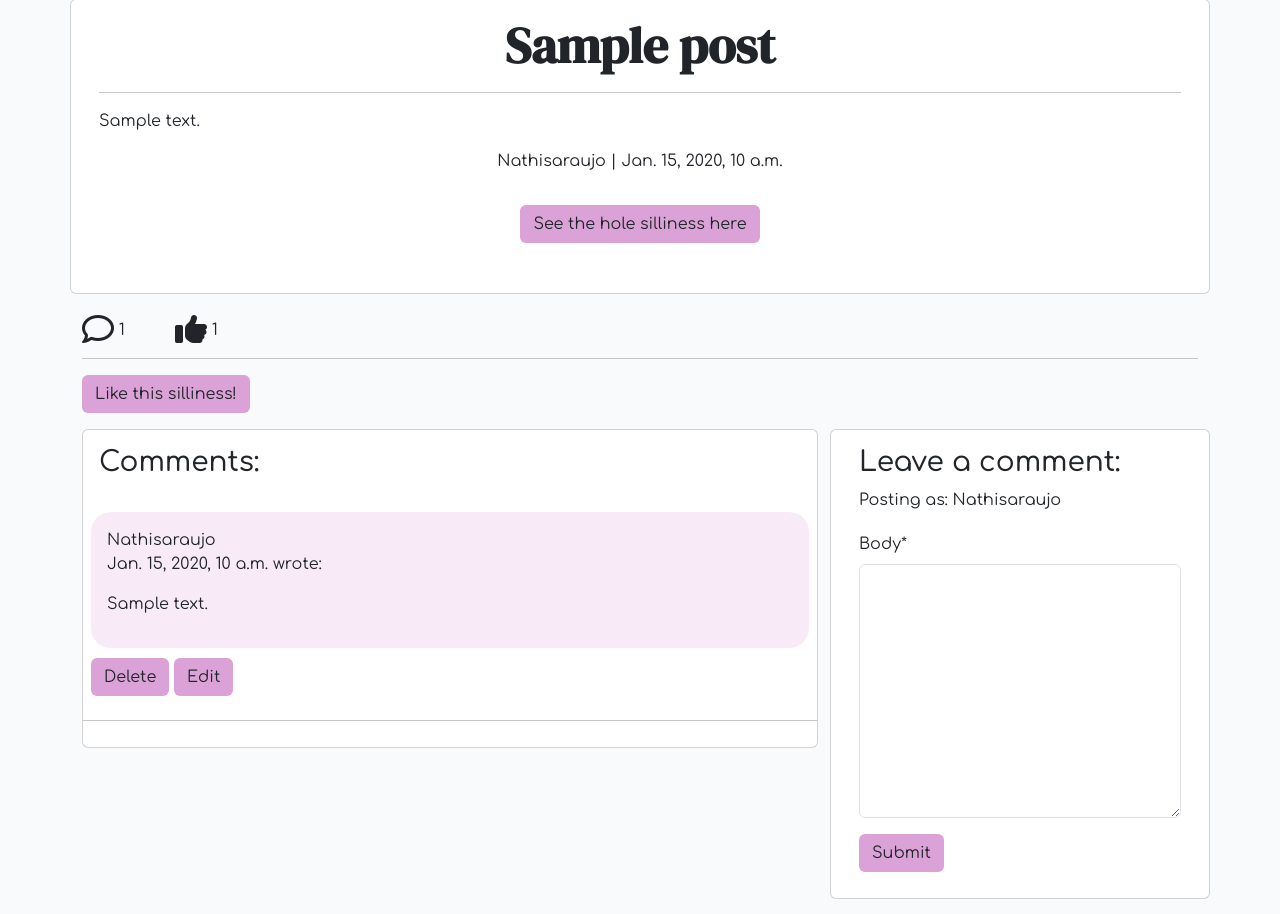
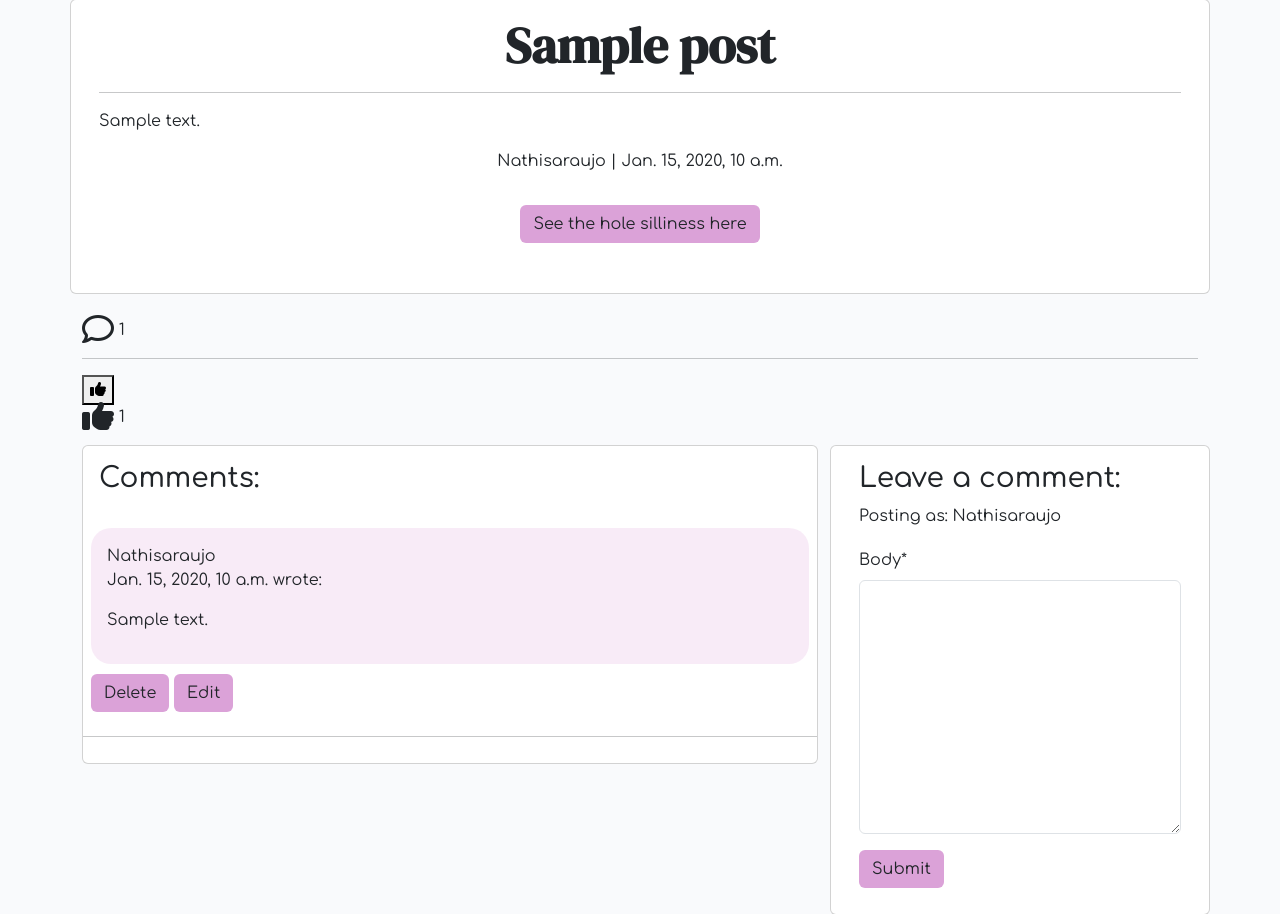
Before and after one commit to Nathisaraujo/project4, a Django app: a page that uses blog/templates/blog/post_detail.html in a window 1280 px wide. Shown: the part 118-1032 px from the top of the page. Run offline with Django 4.2, Linux system fonts and the light colour scheme; a user stored in the database is signed in; data comes from the database, SQL or seed files in the repository; tables that the repository leaves empty hold one stand-in row (values such as "Sample post"); some libraries are stand-ins or nearby versions.

Commit message:
reinstalled packages, recreated env.py file, fixed like button

```diff
--- a/blog/admin.py
+++ b/blog/admin.py
@@ -1,5 +1,6 @@
 from django.contrib import admin
-from .models import Post, Comment, Like
+from .models import Post, Comment
+# Like
 from django_summernote.admin import SummernoteModelAdmin
 
 
@@ -16,4 +17,4 @@ class PostAdmin(SummernoteModelAdmin):
 
 # Register your models here.
 admin.site.register(Comment)
-admin.site.register(Like)
+# admin.site.register(Like)
--- a/blog/models.py
+++ b/blog/models.py
@@ -50,14 +50,14 @@ class Comment(models.Model):
         return f"{self.body} by {self.author}"
 
 
-class Like(models.Model):
-    user = models.ForeignKey(User, on_delete=models.CASCADE)
-    post = models.ForeignKey(Post, on_delete=models.CASCADE)
+# class Like(models.Model):
+#     user = models.ForeignKey(User, on_delete=models.CASCADE)
+#     post = models.ForeignKey(Post, on_delete=models.CASCADE)
 
-    def __str__(self):
-        return str(self.post)
+#     def __str__(self):
+#         return str(self.post)
 
-    def save(self, *args, **kwargs):
-        super(Like, self).save(*args, **kwargs)
-        self.post.like_count = Like.objects.filter(post=self.post).count()
-        self.post.save()
+#     def save(self, *args, **kwargs):
+#         super(Like, self).save(*args, **kwargs)
+#         self.post.like_count = Like.objects.filter(post=self.post).count()
+#         self.post.save()
--- a/blog/templates/blog/post_detail.html
+++ b/blog/templates/blog/post_detail.html
@@ -30,21 +30,29 @@
       <div class="col-1">
           <i class="fa-regular fa-comment fa-2xl"></i> {{ comment_count }}
       </div>
-      <div class="likeCounter col-2" data-post-slug="{{ post.slug }}">
+      <!-- <div class="likeCounter col-2" data-post-slug="{{ post.slug }}">
         <i class="fa-solid fa-thumbs-up fa-2xl"></i> {{ post.like_count }}
-      </div>
+      </div> -->
   </div>
   <hr>
   <!-- Displaying Like button -->
-  <form id="likeForm" action="{% url 'like-post' post.slug %}" method='POST'>
-    {% if user.is_authenticated %}
-    <input type="hidden" name="post_id" value="{{ post.id }}">
-    <button class="btn btn-sillytalks btn-like" type="submit"></i> Like this silliness!</button>
+  {% if user.is_authenticated %}
+  <form class="d-inline" action="{% url 'post_like' post.slug %}" method="POST">
+    {% csrf_token %}
+    {% if liked %}
+    <button type="submit" name="blogpost_id" value="{{post.slug}}" class="btn-liked"><i
+      class="fas fa-solid fa-thumbs-up"></i><span class="sr-only">You have liked the
+      Post!</span></button>
     {% else %}
-      <p>Log in to like the silliness</p>
-    {% csrf_token %}
+    <button type="submit" name="blogpost_id" value="{{post.slug}}" class="btn-like"><i
+      class="far fa-light fa-thumbs-up"></i><span class="sr-only">Click here to Like
+      the post</span></button>
     {% endif %}
   </form>
+  {% endif %}
+  <div class="likeCounter col-2" data-post-slug="{{ post.slug }}">
+        <i class="fa-solid fa-thumbs-up fa-2xl"></i> {{ post.like_count }}
+  </div>
   <div class="row">
   <!-- Displaying Comments -->
     <div class="col">
@@ -140,6 +148,6 @@
 
 {% block extras %}
 <script src="{% static 'js/comments.js' %}"></script>
-<script src="{% static 'js/likes.js' %}"></script>
+<!-- <script src="{% static 'js/likes.js' %}"></script> -->
 
 {% endblock %}
--- a/blog/urls.py
+++ b/blog/urls.py
@@ -1,6 +1,6 @@
 from . import views
 from django.urls import path, include
-from .views import like_post
+# from .views import like_post
 from django.contrib import admin
 
 urlpatterns = [
@@ -10,6 +10,7 @@ urlpatterns = [
          views.comment_edit, name='comment_edit'),
     path('<slug:slug>/delete_comment/<int:comment_id>',
          views.comment_delete, name='comment_delete'),
-    path('<slug:slug>/like/', views.like_post, name='like-post'),
+#     path('like/<slug:slug>', views.like_post, name='like-post'),
+     path('like/<slug:slug>', views.PostLike.as_view(), name='post_like'),
     path('accounts/', include('allauth.urls')),
 ]
--- a/blog/views.py
+++ b/blog/views.py
@@ -3,7 +3,8 @@ from django.views import generic
 from django.contrib import messages
 from django.http import HttpResponseRedirect
 from django.http import JsonResponse
-from .models import Post, Comment, Like
+from .models import Post, Comment
+# , Like
 from .forms import CommentForm
 from django.db.models import F
 # from django.contrib.auth.decorators import login_required
@@ -21,13 +22,18 @@ def post_detail(request, slug):
     post = get_object_or_404(queryset, slug=slug)
     comments = post.comments.all().order_by("-created_on")
     comment_count = post.comments.filter(approved=True).count()
+    like_count = post.like_count
 
-    like = False
-    if request.user.is_authenticated:
-        if post.liked.filter(id=request.user.id).exists():
-            like = True
+    # like = False
+    # if request.user.is_authenticated:
+    #     if post.liked.filter(id=request.user.id).exists():
+    #         like = True
 
-    like_count = post.like_count
+    liked = False
+    if post.liked.filter(id=request.user.id).exists():
+        liked = True
+
+
 
     if request.method == "POST":
         comment_form = CommentForm(data=request.POST)
@@ -50,7 +56,7 @@ def post_detail(request, slug):
         "comments": comments,
         "comment_count": comment_count,
         "comment_form": comment_form,
-        "like": like,
+        "liked": liked,
         "like_count": like_count,
         },
     )
@@ -94,23 +100,47 @@ def comment_delete(request, slug, comment_id):
     return HttpResponseRedirect(reverse('post_detail', args=[slug]))
 
 
-def like_post(request, slug):
-    if request.method == 'POST':
-        post_id = request.POST.get('post_id')
-        post = get_object_or_404(Post, id=post_id)
-        if post.liked.filter(id=request.user.id).exists():
-            post.liked.remove(request.user)
+# def like_post(request, slug):
+#     if request.method == 'POST':
+#         post_id = request.POST.get('post_id')
+#         post = get_object_or_404(Post, id=post_id)
+#         if post.liked.filter(id=request.user.id).exists():
+#             post.liked.remove(request.user)
+#             if post.like_count > 0:
+#                 post.like_count -= 1
+#             post.save()
+#             like_count = post.like_count
+#             return JsonResponse({'liked': False, 'like_count': like_count})
+#         else:
+#             post.liked.add(request.user)
+#             post.like_count += 1
+#             post.save()
+#             like_count = post.like_count
+#             return JsonResponse({'liked': True, 'like_count': like_count})
+#     else:
+#         # return Httpg hnResponseRedirect(reverse('post_detail', args=[slug]))
+#         return JsonResponse({'error': 'Method not allowed'}, status=405)
+
+
+class PostLike(generic.RedirectView):
+    """
+    The PostLike view allows the user to view the post itself
+    """
+    permanent = False
+    query_string = True
+
+    # Allows the user to like and unlike
+    def get_redirect_url(self, *args, **kwargs):
+        post = get_object_or_404(Post, slug=kwargs['slug'])
+        if post.liked.filter(id=self.request.user.id).exists():
+            post.liked.remove(self.request.user)
             if post.like_count > 0:
                 post.like_count -= 1
-            post.save()
+                post.save()
             like_count = post.like_count
-            return JsonResponse({'liked': False, 'like_count': like_count})
         else:
-            post.liked.add(request.user)
+            post.liked.add(self.request.user)
             post.like_count += 1
             post.save()
             like_count = post.like_count
-            return JsonResponse({'liked': True, 'like_count': like_count})
-    else:
-        # return Httpg hnResponseRedirect(reverse('post_detail', args=[slug]))
-        return JsonResponse({'error': 'Method not allowed'}, status=405)
+        return reverse('post_detail', kwargs={'slug': post.slug})
--- a/requirements.txt
+++ b/requirements.txt
@@ -1,7 +1,7 @@
 asgiref==3.7.2
 crispy-bootstrap5==0.7
 dj-database-url==0.5.0
-Django==4.2.10
+Django==4.2.11
 django-allauth==0.57.2
 django-crispy-forms==2.1
 django-summernote==0.8.20.0
--- a/sillytalks/settings.py
+++ b/sillytalks/settings.py
@@ -31,7 +31,7 @@ SECRET_KEY = os.environ.get("SECRET_KEY")
 # SECURITY WARNING: don't run with debug turned on in production!
 DEBUG = True
 
-ALLOWED_HOSTS = ['8000-nathisaraujo-project4-lu23mttha50.ws-eu108.gitpod.io',
+ALLOWED_HOSTS = ['8000-nathisaraujo-project4-jt8sicichv4.ws-eu108.gitpod.io',
                  '127.0.0.1:8000/',
                  '.herokuapp.com',
                  'sillytalks-d90cef26c5c7.herokuapp.com/',
@@ -150,7 +150,7 @@ DATABASES = {
 }
 
 CSRF_TRUSTED_ORIGINS = [
-                 'https://*8000-nathisaraujo-project4-lu23mttha50.ws-eu108.gitpod.io',
+                 'https://*8000-nathisaraujo-project4-jt8sicichv4.ws-eu108.gitpod.io',
                  'https://*127.0.0.1:8000/',
                  'https://*.herokuapp.com',
                  'https://*sillytalks-d90cef26c5c7.herokuapp.com/'
--- a/static/js/likes.js
+++ b/static/js/likes.js
@@ -1,34 +1,34 @@
-const likeButtons = document.querySelectorAll('.btn-like');
-const likeForm = document.getElementById("likeForm");
+// const likeButtons = document.querySelectorAll('.btn-like');
+// const likeForm = document.getElementById("likeForm");
 
-likeForm.addEventListener("submit", async (e) => {
-  e.preventDefault();
-  const formData = new FormData(likeForm);
-  try {
-    const response = await fetch(likeForm.action, {
-      method: "POST",
-      body: formData,
-    });
-    console.log("chegou nessa bosta4")
-    if (response.ok) {
-      console.log("chegou nessa bosta")
-      const responseData = await response.json();
-      const likeCount = responseData.like_count;
-      console.log("chegou nessa bosta2")
-      const postSlug = likeForm.getAttribute('data-post-slug');
-      const likeCounter = document.querySelector(`.likeCounter[data-post-slug="${postUrl}"]`);
-      console.log("chegou nessa bosta3")
-      if (likeCounter) {
-        likeCounter.innerText = likeCount;
-        console.log("Post liked successfully");
-      } else {
-        console.error('Like counter element not found');
-      }
-    } else {
-      console.error("Failed to like post");
-    }
-  } catch (error) {
-    console.error("Error:", error);
-    console.log("bosta")
-  }
-});
+// likeForm.addEventListener("submit", async (e) => {
+//   e.preventDefault();
+//   const formData = new FormData(likeForm);
+//   try {
+//     const response = await fetch(likeForm.action, {
+//       method: "POST",
+//       body: formData,
+//     });
+//     console.log("chegou nessa bosta4")
+//     if (response.ok) {
+//       console.log("chegou nessa bosta")
+//       const responseData = await response.json();
+//       const likeCount = responseData.like_count;
+//       console.log("chegou nessa bosta2")
+//       const postSlug = likeForm.getAttribute('data-post-slug');
+//       const likeCounter = document.querySelector(`.likeCounter[data-post-slug="${postUrl}"]`);
+//       console.log("chegou nessa bosta3")
+//       if (likeCounter) {
+//         likeCounter.innerText = likeCount;
+//         console.log("Post liked successfully");
+//       } else {
+//         console.error('Like counter element not found');
+//       }
+//     } else {
+//       console.error("Failed to like post");
+//     }
+//   } catch (error) {
+//     console.error("Error:", error);
+//     console.log("bosta")
+//   }
+// });
```
Also changed, not shown: 1 other file.
